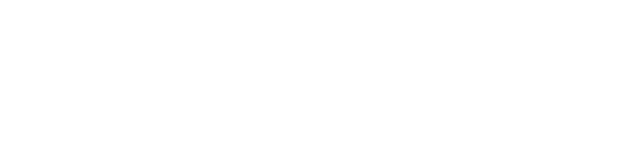
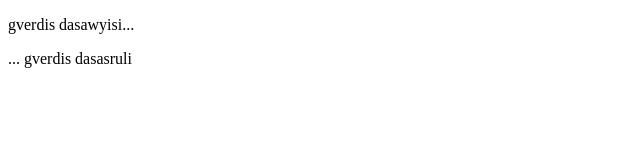
Before and after one commit to ICT37008G1-LBK-fall-2019/lab1-Niiinoo, a plain HTML site: page L101/index.html in a window 1280 px wide. Shown: the whole page, without its empty margins (0-640 px from the left). Drawn offline with Linux system fonts and the light colour scheme.

Commit message:
1 davaleba

```diff
--- a/L101/index.html
+++ b/L101/index.html
@@ -6,6 +6,8 @@
     <link rel="stylesheet" href="style.css">
   </head>
   <body>
-    <!-- page content -->
+    <p> gverdis dasawyisi...</p>
+    <script> alert ('ufro rtul ragaceebze gadasvlis droa!'); </script>
+    <p> ... gverdis dasasruli</p>
   </body>
 </html>
```
Also changed, not shown: 1 other file.
